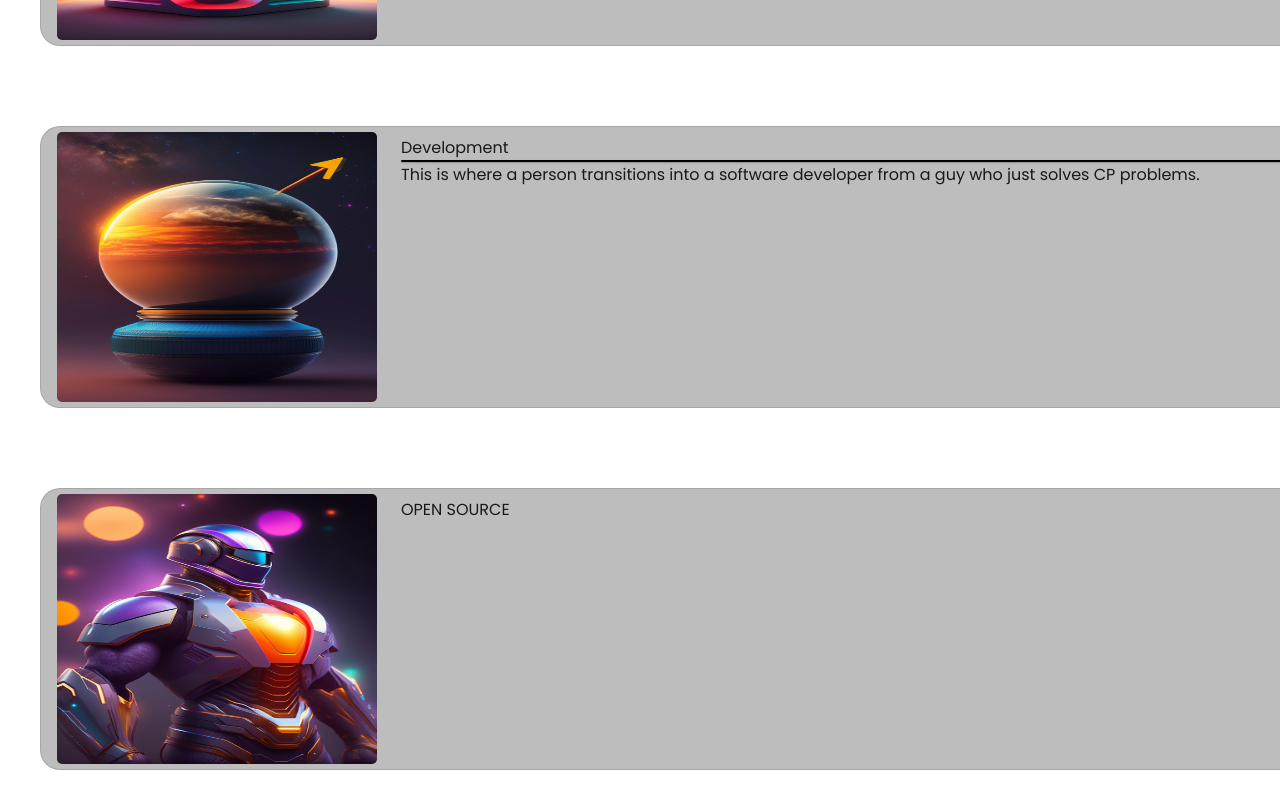
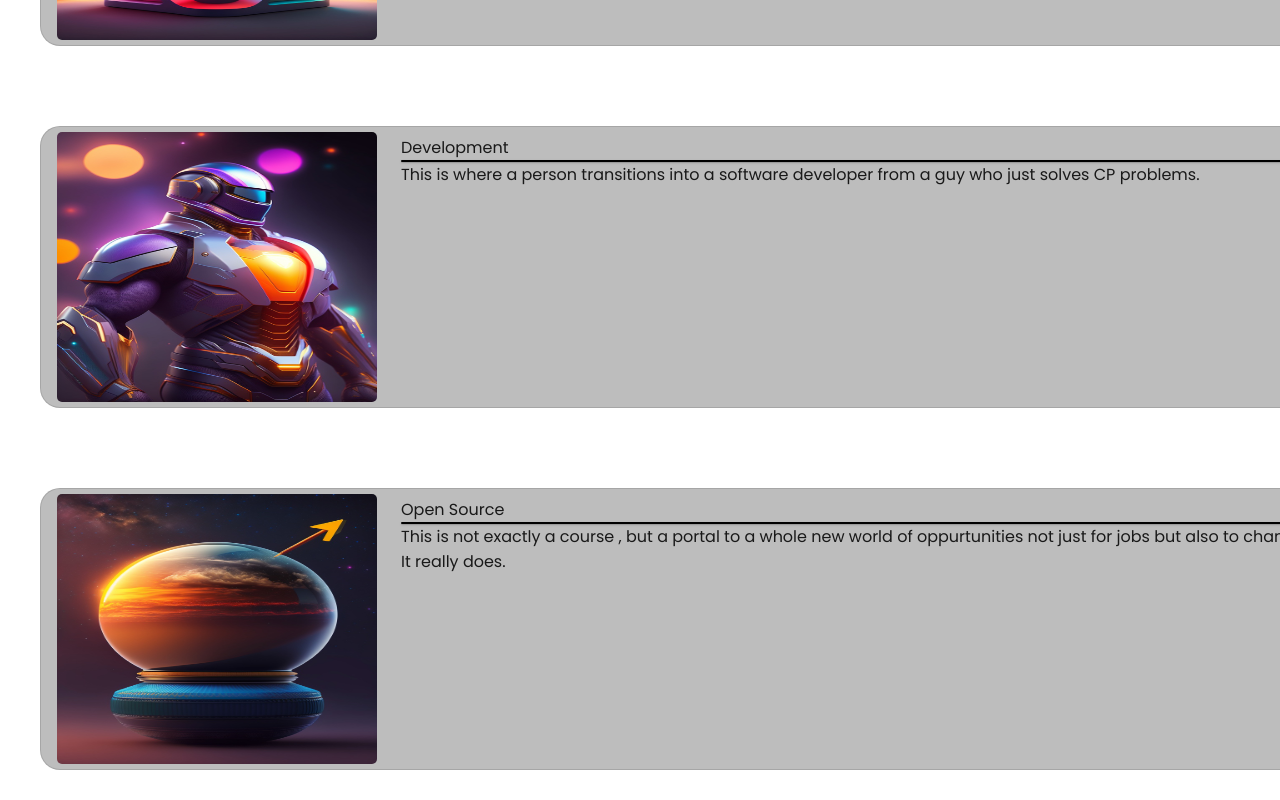
Before and after one commit to Rishikesh-Guptha/devs-corner, a React (Create React App) app: page /Dashboard in a window 1280 px wide. Shown: the part 460-1260 px from the top of the page. Built offline with nearby package versions, Linux system fonts and the light colour scheme.

Commit message:
Modified the Open source section in dashboard

```diff
--- a/src/pages/dashboard/Dashboard.jsx
+++ b/src/pages/dashboard/Dashboard.jsx
@@ -39,7 +39,7 @@ const Dashboard = () => {
       </Paper>
 
       <Paper variant="outlined" square elevation={20} sx={{backgroundColor:'#bdbdbd', borderRadius:5, i:100, display:'flex'}} >
-      <img src={DEVELOPMENTPIC} alt='dsaa pic' width={320} height={270} />
+      <img src={OPENSOURCEPIC} alt='dsaa pic' width={320} height={270} />
       <Paper variant="outlined" square sx={{alignItems:'stretch', backgroundColor:'#bdbdbd', height:260, width:1000, m:1, border:'none'}} >
       <div className="dsa">
           <div className="dsa-title">
@@ -54,8 +54,18 @@ const Dashboard = () => {
       </Paper>
 
       <Paper variant="outlined" square elevation={20} sx={{backgroundColor:'#bdbdbd', borderRadius:5, i:100, display:'flex'}} >
-      <img src={OPENSOURCEPIC} alt='dsaa pic' width={320} height={270} />
-      <Paper variant="outlined" square sx={{alignItems:'stretch', backgroundColor:'#bdbdbd', height:260, width:1000, m:1, border:'none'}} >OPEN SOURCE</Paper>
+      <img src={DEVELOPMENTPIC} alt='dsaa pic' width={320} height={270} />
+      <Paper variant="outlined" square sx={{alignItems:'stretch', backgroundColor:'#bdbdbd', height:260, width:1000, m:1, border:'none'}} >
+      <div className="dsa">
+          <div className="dsa-title">
+            Open Source
+          </div>
+          <Paper sx={{width:1000, height:2, backgroundColor:'black'}}></Paper>
+          <div className="content">
+            This is not exactly a course , but a portal to a whole new world of oppurtunities not just for jobs but also to change the world... It really does.
+          </div>
+        </div>
+      </Paper>
       </Paper>
 
       <Paper variant="outlined" square elevation={20} sx={{backgroundColor:'#bdbdbd', borderRadius:5, i:100, display:'flex'}} >
```
